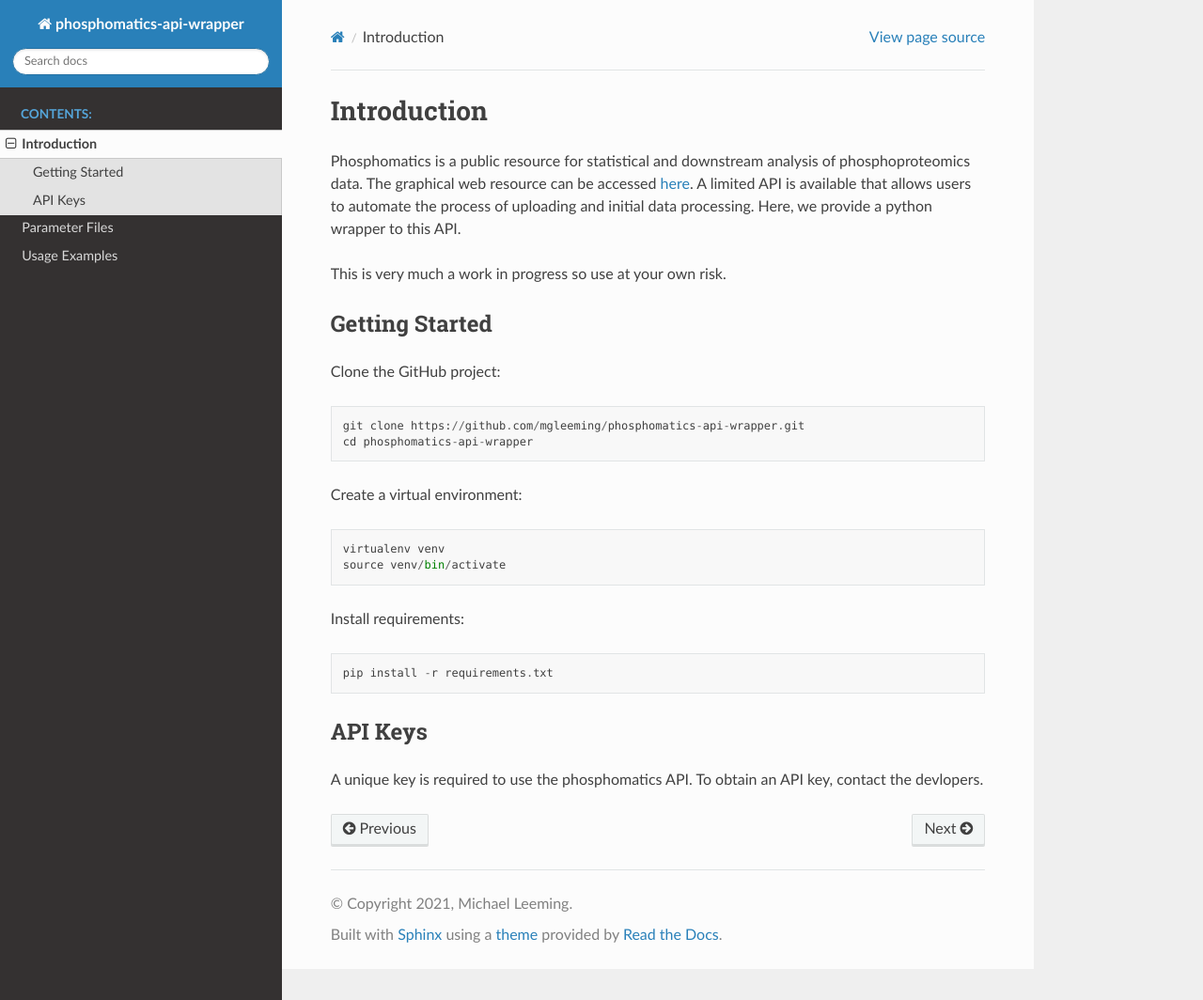
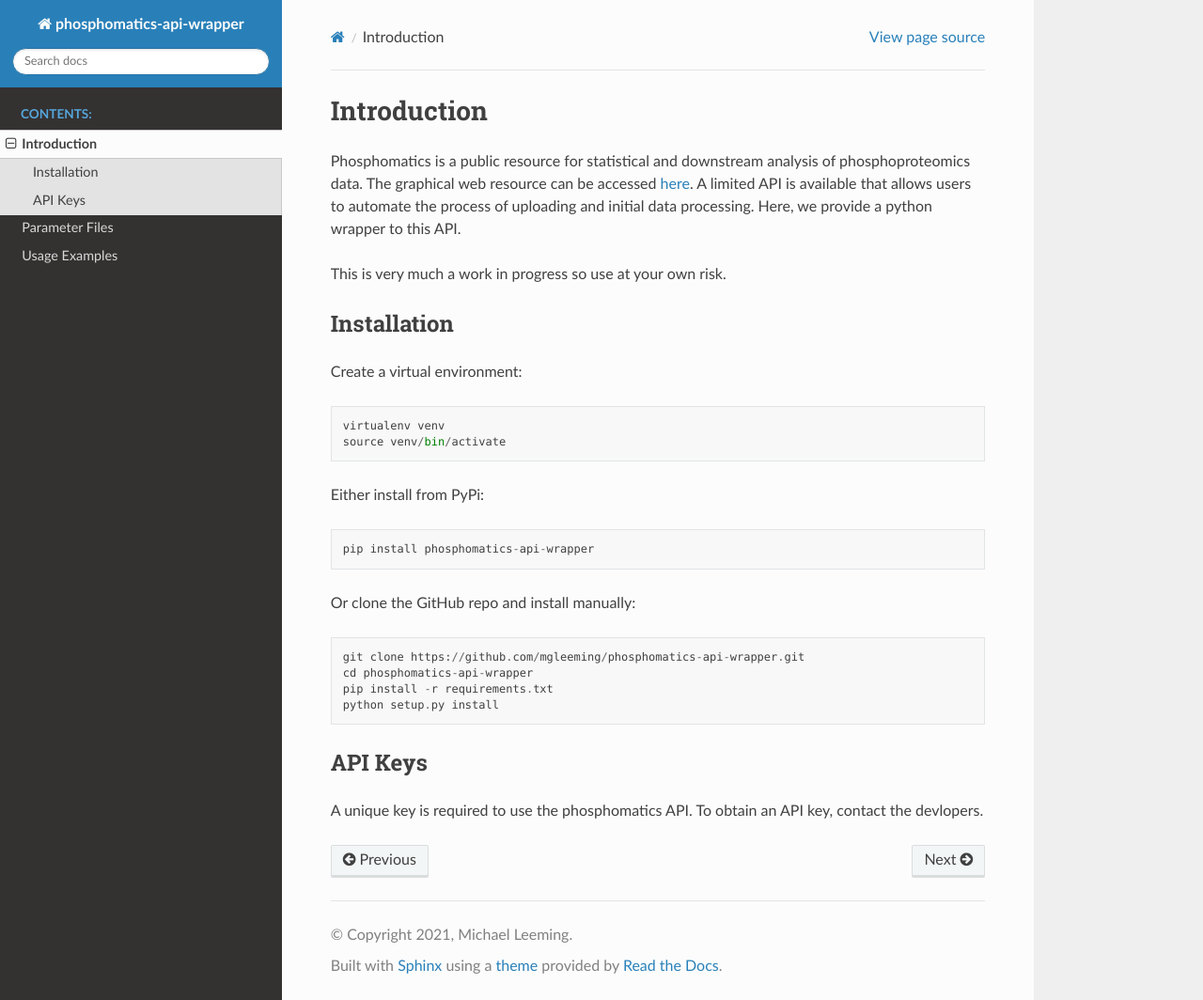
Before and after one commit to mgleeming/phosphomatics-api-wrapper, a Sphinx documentation site: the page built from docs/source/introduction.rst, in a window 1280 px wide and 1064 px high. Shown: the whole window at 94% size. Built offline with Sphinx 7.4.7 and the Read the Docs theme 2.0.0, drawn with Linux system fonts in a browser that asks for light colours.

Commit message:
added PyPi to documentation

```diff
--- a/docs/source/introduction.rst
+++ b/docs/source/introduction.rst
@@ -5,22 +5,24 @@
 
 This is very much a work in progress so use at your own risk.
 
-Getting Started
+Installation
 ---------------
-
-Clone the GitHub project::
-
-    git clone https://github.com/mgleeming/phosphomatics-api-wrapper.git
-    cd phosphomatics-api-wrapper
 
 Create a virtual environment::
 
     virtualenv venv
     source venv/bin/activate
 
-Install requirements::
+Either install from PyPi::
 
+    pip install phosphomatics-api-wrapper
+
+Or clone the GitHub repo and install manually::
+
+    git clone https://github.com/mgleeming/phosphomatics-api-wrapper.git
+    cd phosphomatics-api-wrapper
     pip install -r requirements.txt
+    python setup.py install
 
 API Keys
 --------
```
